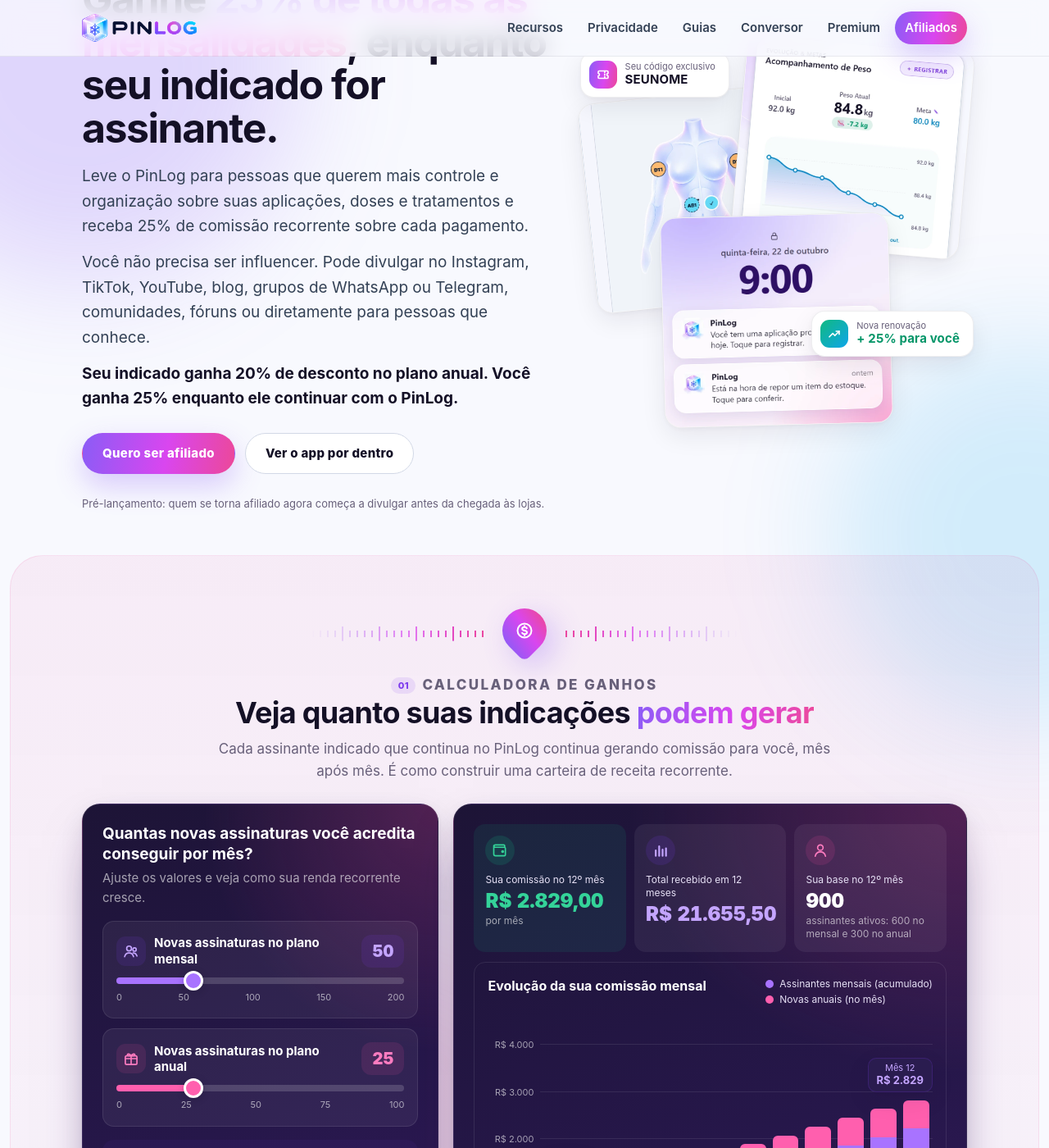
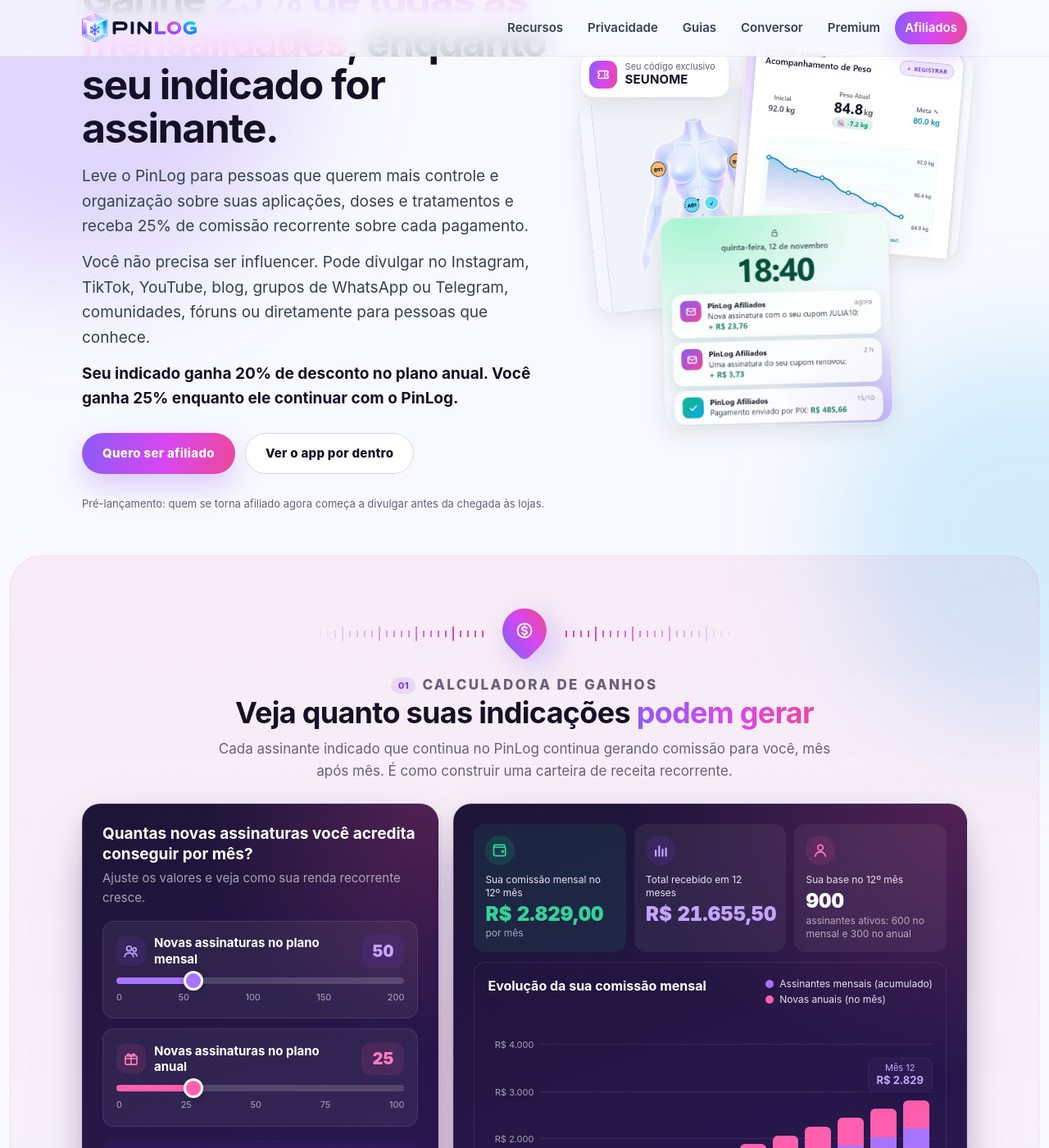
Before and after one commit to klvnblst/pinlog-site, a Jekyll site: the page built from afiliados.html, in a window 1280 px wide and 1400 px high, scrolled down 190 px. Shown: the whole window at 82% size. Built offline with Jekyll 4.4.1, drawn with Linux system fonts in a browser that asks for light colours; some of the changed text lies outside the part shown.

Commit message:
Afiliados: avisos de novas assinaturas na foto do topo, comissão mensal no 12º mês, saldo pago após 12 meses abaixo do mínimo ou na saída, chave PIX e regra de encerramento do programa nos termos

```diff
--- a/afiliados.html
+++ b/afiliados.html
@@ -34,9 +34,8 @@
     <div class="aff-collage" aria-hidden="true">
       <img class="shot-a" src="{{ '/assets/img/recursos/mapa.webp' | relative_url }}" width="780" height="720" alt="" decoding="async" />
       <img class="shot-b" src="{{ '/assets/img/recursos/peso.webp' | relative_url }}" width="780" height="720" alt="" decoding="async" />
-      <img class="shot-c" src="{{ '/assets/img/recursos/lembretes.webp' | relative_url }}" width="780" height="720" alt="" decoding="async" />
+      <img class="shot-c" src="{{ '/assets/img/afiliados/avisos.webp' | relative_url }}" width="780" height="720" alt="" decoding="async" />
       <span class="aff-chip chip-code"><span class="aff-chip-icon"><svg viewBox="0 0 24 24" fill="none" stroke="currentColor" stroke-width="2.2" stroke-linecap="round" stroke-linejoin="round"><path d="M4 7.5A1.5 1.5 0 0 1 5.5 6h13A1.5 1.5 0 0 1 20 7.5V10a2 2 0 0 0 0 4v2.5a1.5 1.5 0 0 1-1.5 1.5h-13A1.5 1.5 0 0 1 4 16.5V14a2 2 0 0 0 0-4z"/><path d="M14.5 6.5v2M14.5 11v2M14.5 15.5v2"/></svg></span><span><small>Seu código exclusivo</small><strong>SEUNOME</strong></span></span>
-      <span class="aff-chip chip-earn"><span class="aff-chip-icon"><svg viewBox="0 0 24 24" fill="none" stroke="currentColor" stroke-width="2.2" stroke-linecap="round" stroke-linejoin="round"><path d="M4 17 9.5 11.5l3.5 3.5L20 8"/><path d="M15 8h5v5"/></svg></span><span><small>Nova renovação</small><strong>+ 25% para você</strong></span></span>
     </div>
   </div>
 
@@ -92,7 +91,7 @@
           <div class="calc-kpis" aria-live="polite">
             <div class="calc-kpi kpi-mint">
               <span class="calc-kpi-ico"><svg viewBox="0 0 24 24" fill="none" stroke="currentColor" stroke-width="2" stroke-linecap="round" stroke-linejoin="round" aria-hidden="true"><path d="M19 7V5.5A1.5 1.5 0 0 0 17.5 4h-12A2.5 2.5 0 0 0 3 6.5v11A2.5 2.5 0 0 0 5.5 20h13a1.5 1.5 0 0 0 1.5-1.5V9a1.5 1.5 0 0 0-1.5-1.5H5.5A2.5 2.5 0 0 1 3 5"/><circle cx="16" cy="13.8" r="1.2"/></svg></span>
-              <div><small>Sua comissão no 12º mês</small><strong id="sim-month">R$ 2.829,00</strong><em>por mês</em></div>
+              <div><small>Sua comissão mensal no 12º mês</small><strong id="sim-month">R$ 2.829,00</strong><em>por mês</em></div>
             </div>
             <div class="calc-kpi kpi-violet">
               <span class="calc-kpi-ico"><svg viewBox="0 0 24 24" fill="none" stroke="currentColor" stroke-width="2.6" stroke-linecap="round" stroke-linejoin="round" aria-hidden="true"><path d="M5 20V12M10 20V6M15 20v-9M20 20V9"/></svg></span>
@@ -136,7 +135,7 @@
         <p>A partir do segundo ano, as renovações dos planos anuais também começam a gerar novas comissões, aumentando ainda mais o seu potencial de ganhos.</p>
       </div>
     </div>
-    <p class="fine">As regras completas (prazo de confirmação, reembolsos e forma de pagamento) vão no contrato do programa.</p>
+    <p class="fine">As regras completas (prazo de liberação, reembolsos e pagamento) estão nos <a href="{{ '/afiliados/termos' | relative_url }}">Termos do Programa de Afiliados</a>.</p>
   </div>
 </section>
 
@@ -347,7 +346,11 @@
       </details>
       <details>
         <summary>Como e quando eu recebo?</summary>
-        <p>Uma vez por mês, até o dia 15, por PIX. A comissão de cada pagamento é liberada depois que a loja repassa o dinheiro ao PinLog e passam 30 dias sem reembolso ou contestação. O pagamento mínimo é R$ 50; abaixo disso, o valor fica acumulado para o mês seguinte. No seu painel você acompanha tudo.</p>
+        <p>Uma vez por mês, até o dia 15, por PIX para uma chave em seu nome. A comissão de cada pagamento é liberada depois que a loja repassa o dinheiro ao PinLog e passam 30 dias sem reembolso ou contestação. O pagamento mínimo é R$ 50; abaixo disso, o valor fica acumulado. No seu painel você acompanha tudo.</p>
+      </details>
+      <details>
+        <summary>E se eu parar de divulgar ou não chegar a R$ 50?</summary>
+        <p>Você continua recebendo 25% dos pagamentos de quem já assinou com o seu cupom. Se o seu saldo ficar 12 meses seguidos abaixo de R$ 50, ou se você sair do programa, pagamos o que houver mesmo assim, no dia 15 seguinte. Enquanto você não informar a chave PIX, o valor fica guardado e avisamos por e-mail.</p>
       </details>
       <details>
         <summary>E se a pessoa cancelar ou pedir reembolso?</summary>
--- a/assets/css/site.css
+++ b/assets/css/site.css
@@ -2159,19 +2159,6 @@
   top: 14px;
 }
 
-.chip-earn {
-  right: -8px;
-  bottom: 84px;
-}
-
-.chip-earn .aff-chip-icon {
-  background: linear-gradient(135deg, #10b981, #0ea5e9);
-}
-
-.chip-earn strong {
-  color: var(--mint);
-}
-
 .pain {
   display: inline-block;
   margin: 0 0 4px;
@@ -3137,10 +3124,6 @@
     left: 0;
     top: 0;
   }
-  .chip-earn {
-    right: 0;
-    bottom: 56px;
-  }
   .steps {
     grid-template-columns: 1fr;
   }
```
Also changed, not shown: afiliados-termos.md (+15 -7 lines), assets/img/afiliados/avisos.webp (added).
